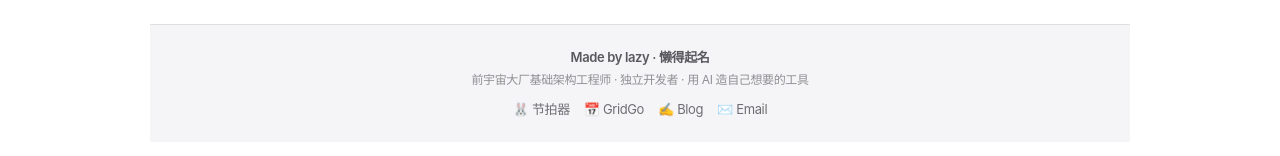
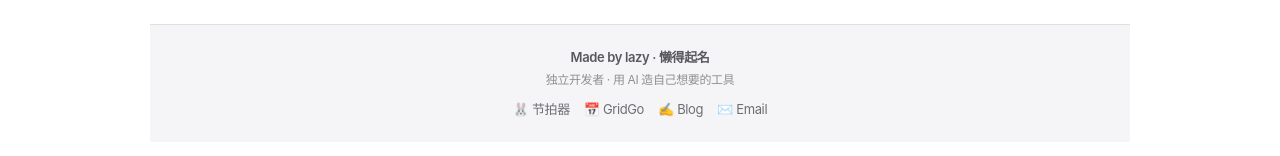
Before and after one commit to toolazytoname/lodge, a website: page about.html in a window 1280 px wide. Shown: the part 5141-5297 px from the top of the page. Drawn offline with Linux system fonts and the light colour scheme.

Commit message:
style(footer): drop '前宇宙大厂基础架构工程师' tagline (too self-praising)

```diff
--- a/about.html
+++ b/about.html
@@ -1203,7 +1203,7 @@
 <footer class="made-by-lazy" aria-label="Cross-product footer">
   <div>
     <span class="mbl-brand">Made by <a href="https://github.com/toolazytoname">lazy</a> · 懒得起名</span>
-    <span class="mbl-tag">前宇宙大厂基础架构工程师 · 独立开发者 · 用 AI 造自己想要的工具</span>
+    <span class="mbl-tag">独立开发者 · 用 AI 造自己想要的工具</span>
   </div>
   <nav aria-label="Other products by lazy">
     <a href="https://jpq.weichao.studio">🐰 节拍器</a>
```
